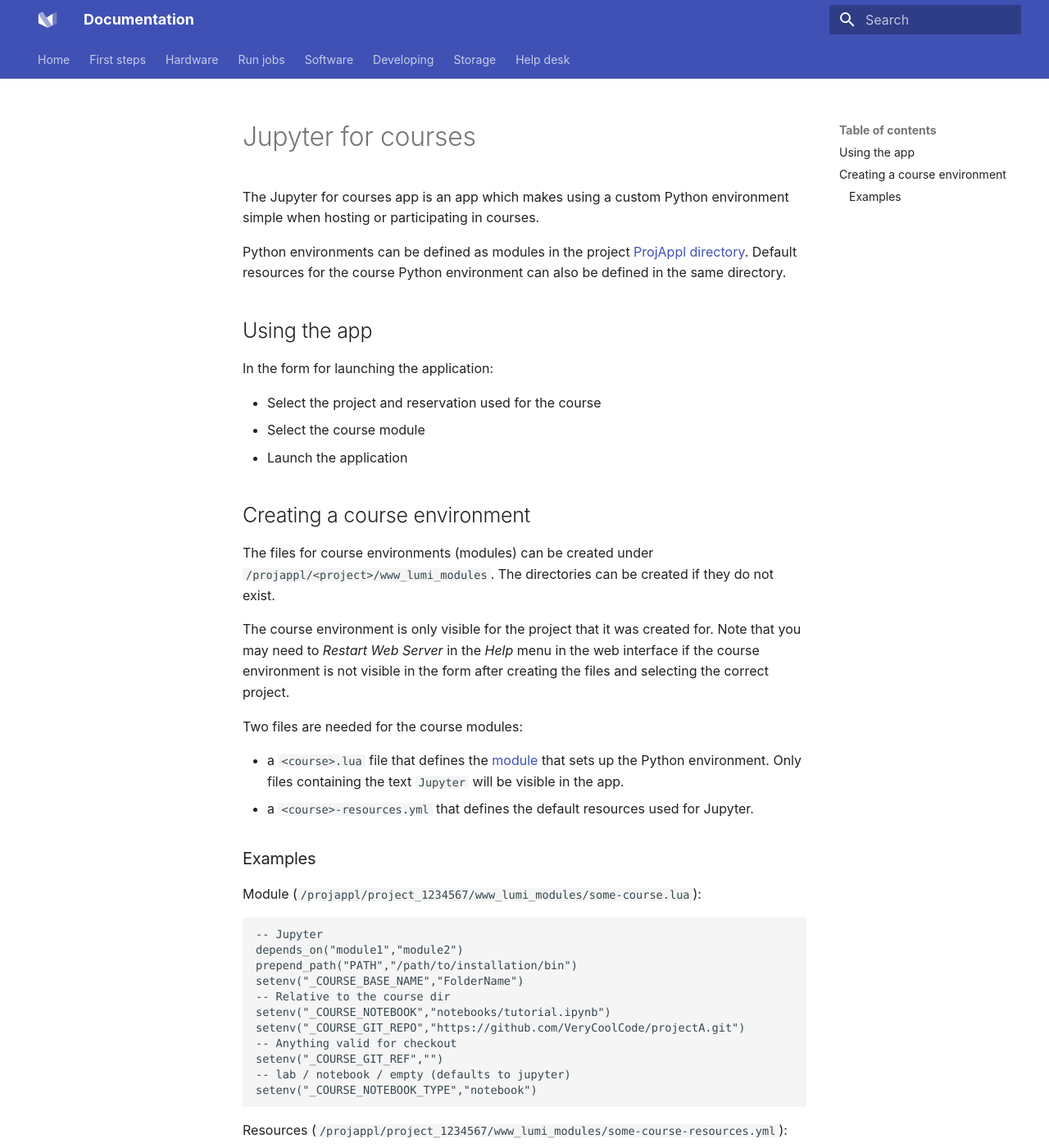
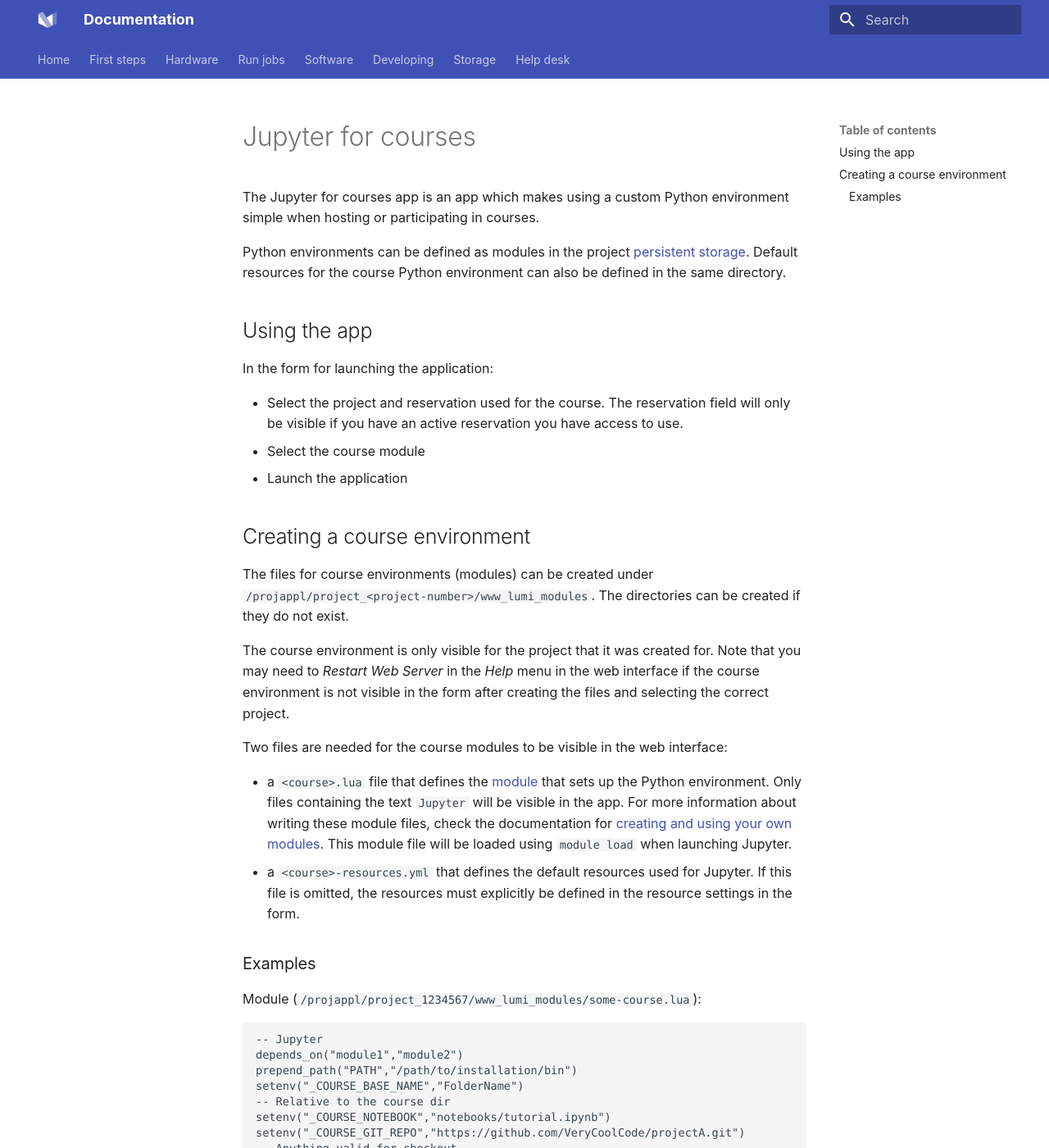
Before and after one commit to Lumi-supercomputer/lumi-userguide, an MkDocs documentation site: the page built from docs/runjobs/webui/jupyter-for-courses.md, in a window 1280 px wide and 1400 px high. Shown: the whole window at 82% size. Built offline with MkDocs 1.6.1 and Material for MkDocs 9.7.7, drawn with Linux system fonts in a browser that asks for light colours; some of the changed text lies outside the part shown.

Commit message:
Update web interface Jupyter for courses docs

````diff
--- a/docs/runjobs/webui/jupyter-for-courses.md
+++ b/docs/runjobs/webui/jupyter-for-courses.md
@@ -3,30 +3,34 @@
 The Jupyter for courses app is an app which makes using a custom
 Python environment simple when hosting or participating in courses.
 
-Python environments can be defined as modules in the project [ProjAppl directory](/computing/disk/#projappl-directory).
+Python environments can be defined as modules in the project [persistent storage](../../../storage/#where-to-store-data).
 Default resources for the course Python environment can also be defined in the same directory.
 
 ## Using the app
 In the form for launching the application:
 
- - Select the project and reservation used for the course
+ - Select the project and reservation used for the course.
+    The reservation field will only be visible if you have an active reservation you have access to use.
  - Select the course module
  - Launch the application
 
 ## Creating a course environment
 
-The files for course environments (modules) can be created under `/projappl/<project>/www_lumi_modules`.
+The files for course environments (modules) can be created under `/projappl/project_<project-number>/www_lumi_modules`.
 The directories can be created if they do not exist.
 
 The course environment is only visible for the project that it was created for.
 Note that you may need to *Restart Web Server* in the *Help* menu in the web interface if the course
 environment is not visible in the form after creating the files and selecting the correct project.
 
-Two files are needed for the course modules:
+Two files are needed for the course modules to be visible in the web interface:
 
- - a `<course>.lua` file that defines the [module](/computing/modules) that sets up the Python
-    environment. Only files containing the text `Jupyter` will be visible in the app.
+ - a `<course>.lua` file that defines the [module](../../lumi_env/Lmod_modules) that sets up the Python environment.
+    Only files containing the text `Jupyter` will be visible in the app.
+    For more information about writing these module files, check the documentation for [creating and using your own modules](../../lumi_env/Lmod_modules/#creating-and-using-your-own-modules).
+    This module file will be loaded using `module load` when launching Jupyter.
  - a `<course>-resources.yml` that defines the default resources used for Jupyter.
+    If this file is omitted, the resources must explicitly be defined in the resource settings in the form.
 
 ### Examples
 Module (`/projappl/project_1234567/www_lumi_modules/some-course.lua`):
@@ -50,3 +54,7 @@
 partition: "interactive"
 mem: "16GB"
 ```
+
+The Python environment for the course also needs to be created.
+It is recommended that you use the [LUMI container wrapper](../../../software/installing/container-wrapper) for creating the Python environment.
+After creating the environment using the LUMI container wrapper, the full path to the `bin` directory needs to be added inside the `prepend_path` in the Lua file for the course above.
````
